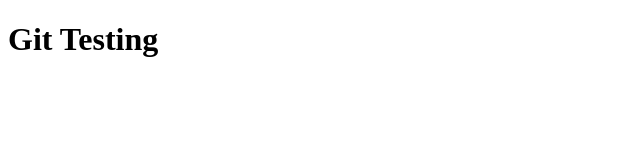
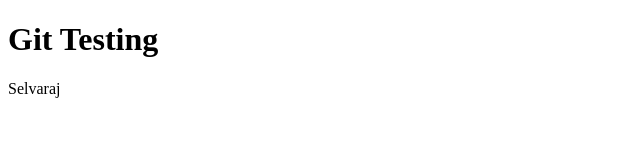
Before and after one commit to Selvapixar/Projects_001, a plain HTML site: page index.html in a window 1280 px wide. Shown: the full height of the page, 0-640 px from the left. Drawn offline with Linux system fonts and the light colour scheme.

Commit message:
add <p> attribute

```diff
--- a/index.html
+++ b/index.html
@@ -5,5 +5,6 @@
     </head>
     <body>
         <h1>Git Testing</h1>
+        <p>Selvaraj</p>
     </body>
 </html>
```
